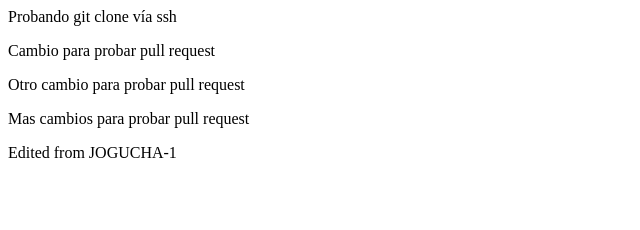
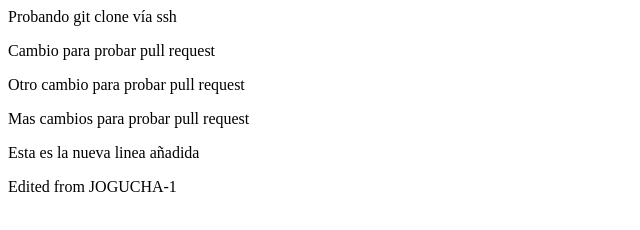
Before and after one commit to nrosasuax/hello-world, a plain HTML site: page index.html in a window 1280 px wide. Shown: the whole page, without its empty margins (0-640 px from the left). Drawn offline with Linux system fonts and the light colour scheme.

Commit message:
UPDATED: change in index.html from GitHub

```diff
--- a/index.html
+++ b/index.html
@@ -7,6 +7,7 @@
         <p>Cambio para probar pull request</p>
         <p>Otro cambio para probar pull request</p>
         <p>Mas cambios para probar pull request</p>
+        <p>Esta es la nueva linea añadida</p>
         <p>Edited from JOGUCHA-1</p>
     </body>
 </html>
```
